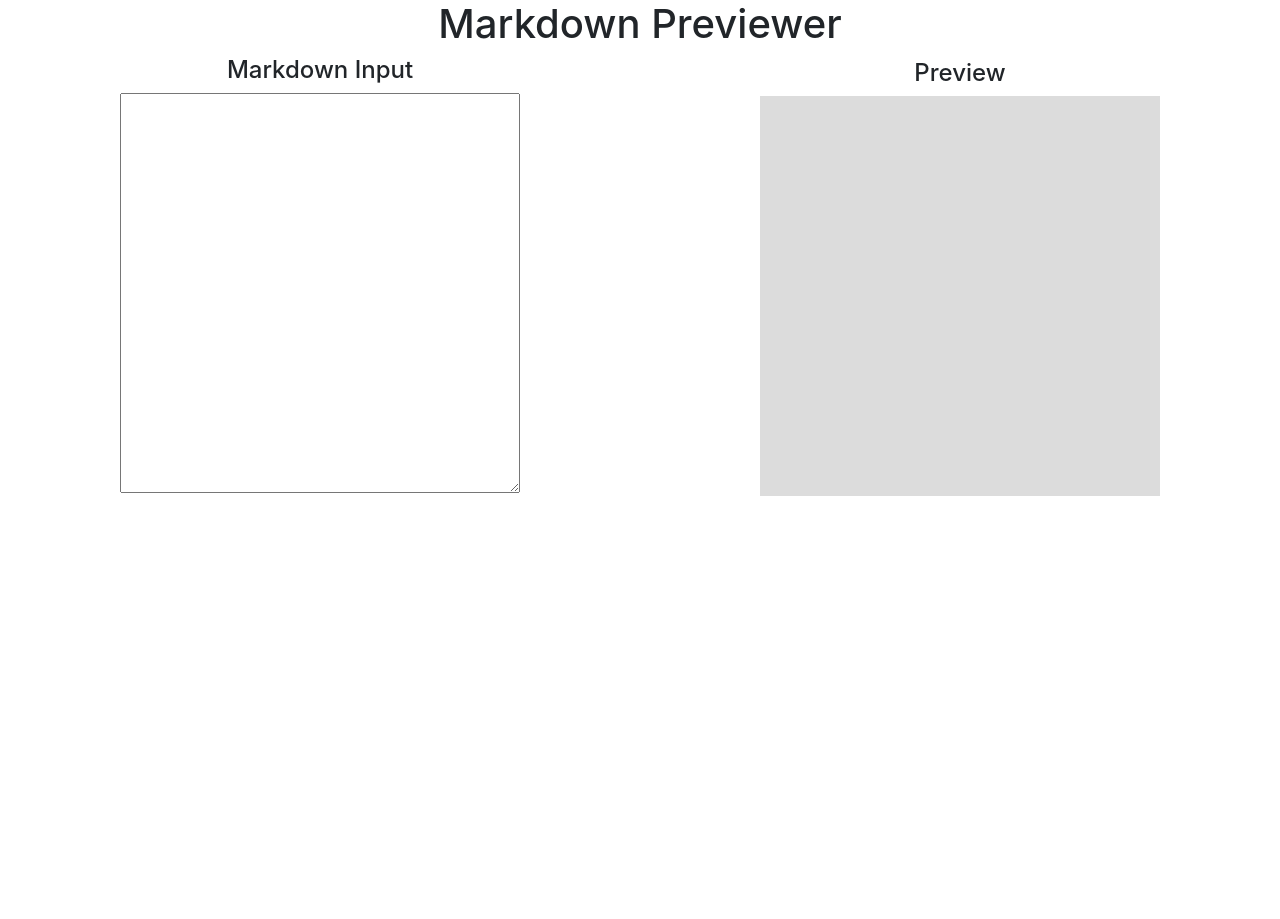
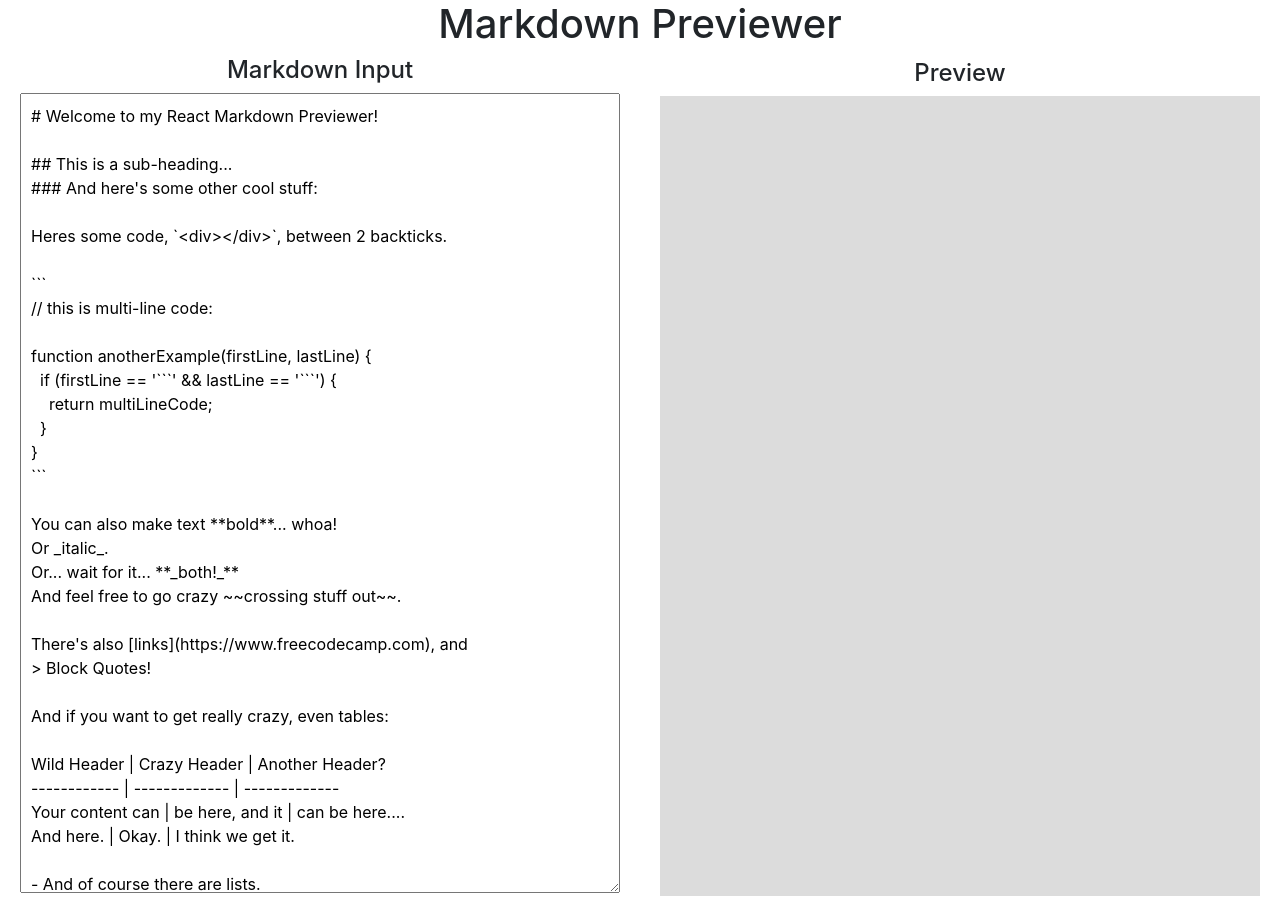
Before and after one commit to Simeron/Markdown-previewer, a React (Create React App) app: page / in a window 1280 px wide. Before the commit the page ends 800 px from the top, so only its background shows below. Built offline with nearby package versions, Linux system fonts and the light colour scheme.

Commit message:
I have attempted to add in placeholder text and I have restyled some of the layout like the size of the markdown windows

```diff
--- a/src/App.css
+++ b/src/App.css
@@ -17,20 +17,22 @@
 }
 
 .input-style {
-    width: 400px;
-    height: 50vh;
+    width: 600px;
+    height: 100vh;
     margin-left: auto;
     margin-right: auto;
+    margin-bottom: 20px;
     padding: 10px;
     text-align: left;
 }
 
 .output-style {
-    width: 400px;
-    height: 50vh;
+    width: 600px;
+    height: 100vh;
     background-color: #DCDCDC;
     margin-left: auto;
     margin-right: auto;
+    margin-bottom: 20px;
     padding: 10px;
     text-align: left;
   };
--- a/src/App.js
+++ b/src/App.js
@@ -2,13 +2,62 @@
 import './App.css';
 let marked = require("marked");
 
+const placeholdertext = `# Welcome to my React Markdown Previewer!
+
+## This is a sub-heading...
+### And here's some other cool stuff:
+
+Heres some code, \`<div></div>\`, between 2 backticks.
+
+\`\`\`
+// this is multi-line code:
+
+function anotherExample(firstLine, lastLine) {
+  if (firstLine == '\`\`\`' && lastLine == '\`\`\`') {
+    return multiLineCode;
+  }
+}
+\`\`\`
+
+You can also make text **bold**... whoa!
+Or _italic_.
+Or... wait for it... **_both!_**
+And feel free to go crazy ~~crossing stuff out~~.
+
+There's also [links](https://www.freecodecamp.com), and
+> Block Quotes!
+
+And if you want to get really crazy, even tables:
+
+Wild Header | Crazy Header | Another Header?
+------------ | ------------- | -------------
+Your content can | be here, and it | can be here....
+And here. | Okay. | I think we get it.
+
+- And of course there are lists.
+  - Some are bulleted.
+     - With different indentation levels.
+        - That look like this.
+
+
+1. And there are numbererd lists too.
+1. Use just 1s if you want!
+1. And last but not least, let's not forget embedded images:
+
+![React Logo w/ Text](https://goo.gl/Umyytc)
+`;
+
 export default function App (props) {
 
   const [markdown, setMarkdown] = useState(" ");
+  const [markdownpreview, setMarkdownpreview] = useState(placeholdertext);
 
   const updateMarkdown = (markdown) => {
     setMarkdown(markdown);
   }
+  // const placeholderMarkDown = (markdownpreview) => {
+  //   setMarkdownpreview(markdownpreview);
+  // }
 
     return (
       <div className="App">
@@ -26,9 +75,11 @@
               <h4>
                 Markdown Input
                 </h4>
-              <textarea className="input-style" value={markdown} onChange={(e) => {updateMarkdown(e.target.value) }}>
-                {" "}
-                {console.log(markdown)}
+              <textarea className="input-style" defaultValue={markdownpreview} onChange={(e) => {updateMarkdown(e.target.value) }}>
+                {/* {" "} */}
+                {/* {markdownpreview} */}
+                {/* {console.log(markdown)}
+                this is a test */}
               </textarea>
             </div>
 
@@ -43,4 +94,9 @@
         </div>
       </div>
     );
-}
+  }
+
+//I have added the default value as the state I made for the markdown preview
+//I have commented out the children values for the time being
+//markdown preview isn't currently show anything for default value which I have set so look into this
+//defaultValue={markdownpreview} this is what I removed from the markdown text area the first one
```
